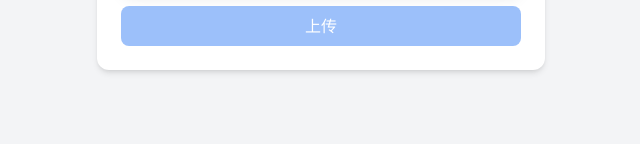
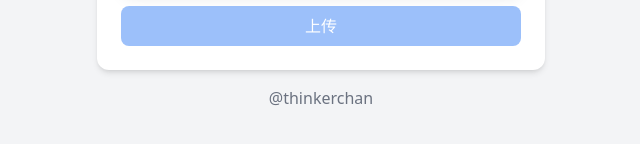
Before and after one commit to thinkerchan/vercel-telegram-file, a website: page public/index.html in a window 1280 px wide. Shown: the part 232-376 px from the top of the page, without its empty margins (319-959 px from the left). Drawn offline with nearby package versions, Linux system fonts and the light colour scheme.

Commit message:
update html

```diff
--- a/public/index.html
+++ b/public/index.html
@@ -57,6 +57,8 @@
         </div>
       </div>
     </div>
+
+    <a class="text-center block py-4 text-gray-500" href="https://github.com/thinkerchan/vercel-telegram-file">@thinkerchan</a>
   </div>
 
   <script>
```
